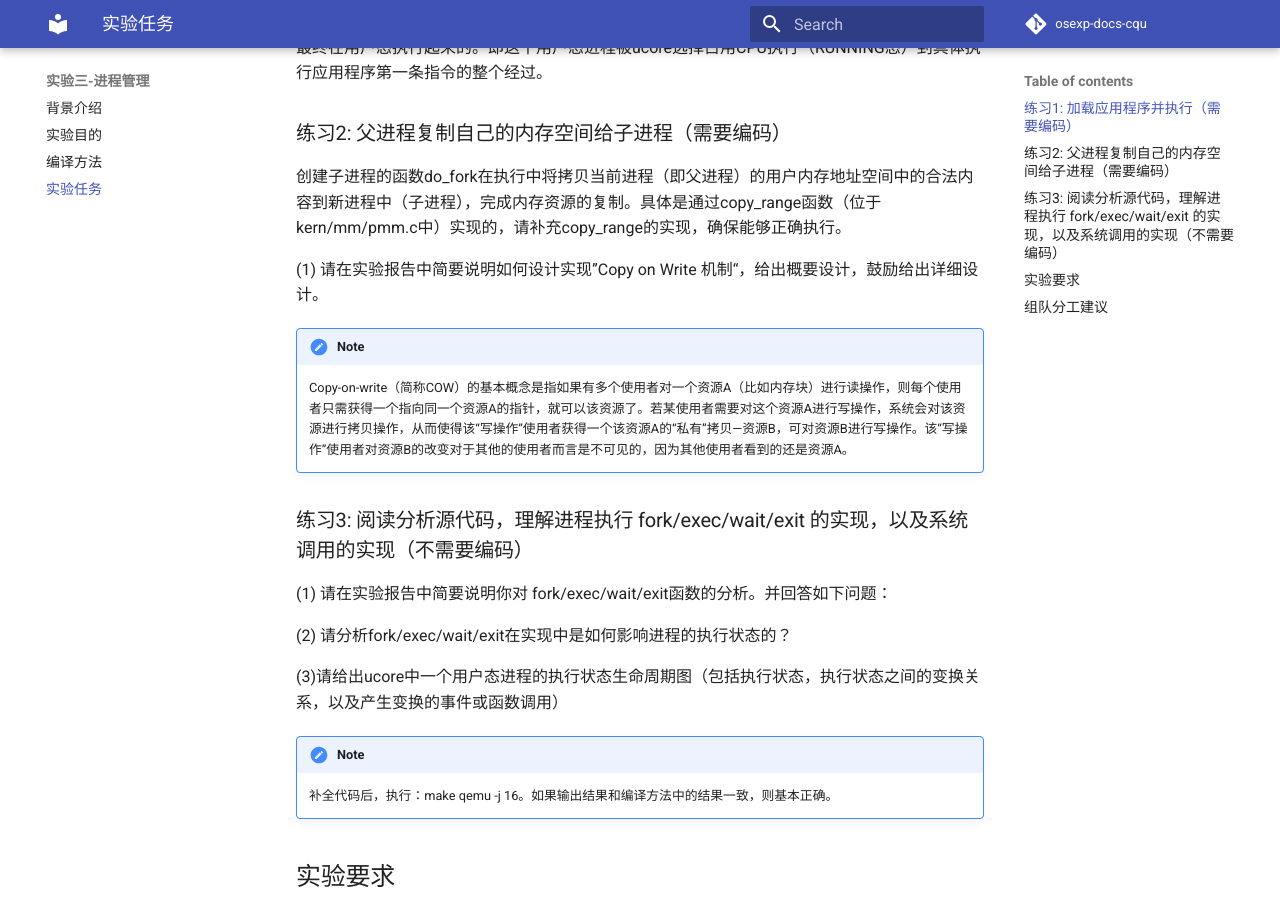
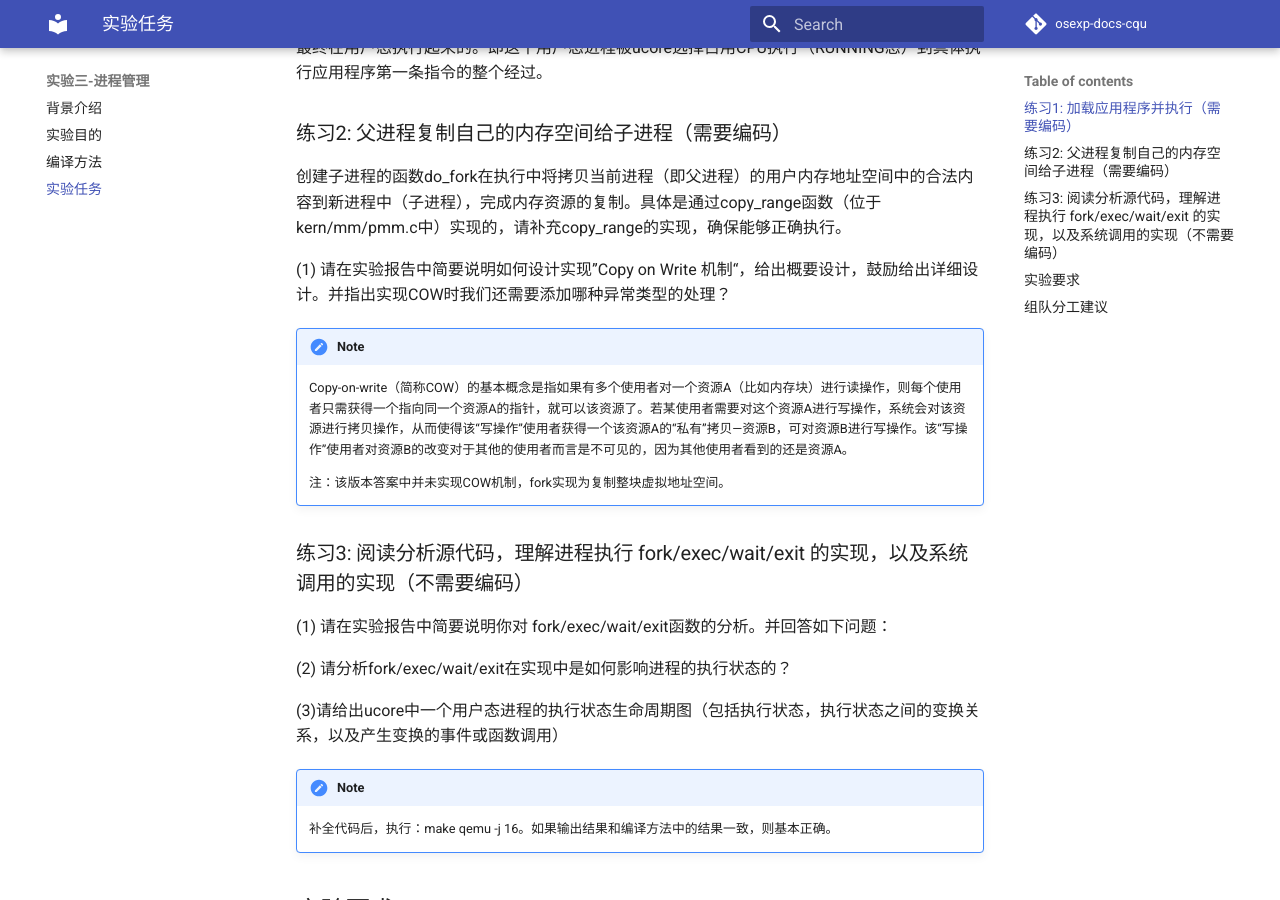
Before and after one commit to CQU-CS-LABs/osexp-docs-cqu, an MkDocs documentation site: the page built from docs/lab3/task.md, in a window 1280 px wide and 900 px high, scrolled down 688 px. Built offline with MkDocs 1.6.1 and Material for MkDocs 9.7.7, drawn with Linux system fonts in a browser that asks for light colours; comment, search, counter and statistics services are not loaded.

Commit message:
update cow

```diff
--- a/docs/lab3/task.md
+++ b/docs/lab3/task.md
@@ -13,10 +13,12 @@ do_execv函数调用load_icode（位于kern/process/proc.c中）来加载并解
 ### 练习2: 父进程复制自己的内存空间给子进程（需要编码）
 创建子进程的函数do_fork在执行中将拷贝当前进程（即父进程）的用户内存地址空间中的合法内容到新进程中（子进程），完成内存资源的复制。具体是通过copy_range函数（位于kern/mm/pmm.c中）实现的，请补充copy_range的实现，确保能够正确执行。
 
-(1) 请在实验报告中简要说明如何设计实现”Copy on Write 机制“，给出概要设计，鼓励给出详细设计。
+(1) 请在实验报告中简要说明如何设计实现”Copy on Write 机制“，给出概要设计，鼓励给出详细设计。并指出实现COW时我们还需要添加哪种异常类型的处理？
 
 !!! note
     Copy-on-write（简称COW）的基本概念是指如果有多个使用者对一个资源A（比如内存块）进行读操作，则每个使用者只需获得一个指向同一个资源A的指针，就可以该资源了。若某使用者需要对这个资源A进行写操作，系统会对该资源进行拷贝操作，从而使得该“写操作”使用者获得一个该资源A的“私有”拷贝—资源B，可对资源B进行写操作。该“写操作”使用者对资源B的改变对于其他的使用者而言是不可见的，因为其他使用者看到的还是资源A。
+
+    注：该版本答案中并未实现COW机制，fork实现为复制整块虚拟地址空间。
 
 ### 练习3: 阅读分析源代码，理解进程执行 fork/exec/wait/exit 的实现，以及系统调用的实现（不需要编码）
 (1) 请在实验报告中简要说明你对 fork/exec/wait/exit函数的分析。并回答如下问题：
```
